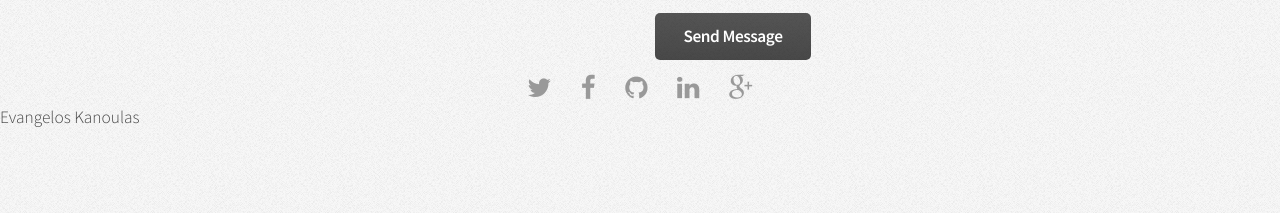
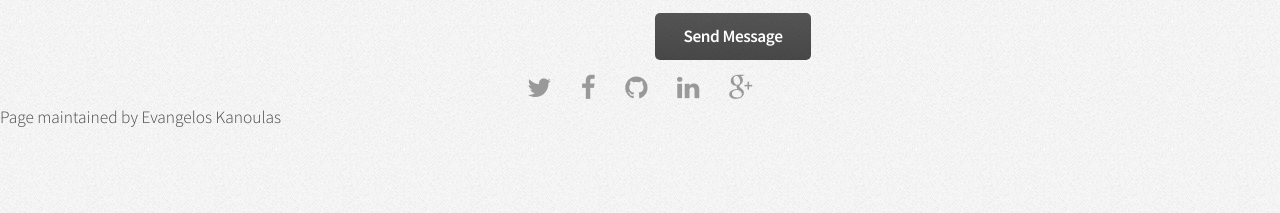
Before and after one commit to ekanou/evaluation, a Jekyll site: the page built from index.html, in a window 1280 px wide. Shown: the part 1985-2198 px from the top of the page. Built offline with Jekyll 4.4.1, drawn with Linux system fonts in a browser that asks for light colours; the list of posts is cut into pages by our own code.

Commit message:
Update footer.html

```diff
--- a/_includes/footer.html
+++ b/_includes/footer.html
@@ -69,7 +69,7 @@
 
 					<div class="ekanou">
 						<ul class="menu">
-							<li>Evangelos Kanoulas</li>
+							<li>Page maintained by Evangelos Kanoulas</li>
 						</ul>
 					</div>
 
```
